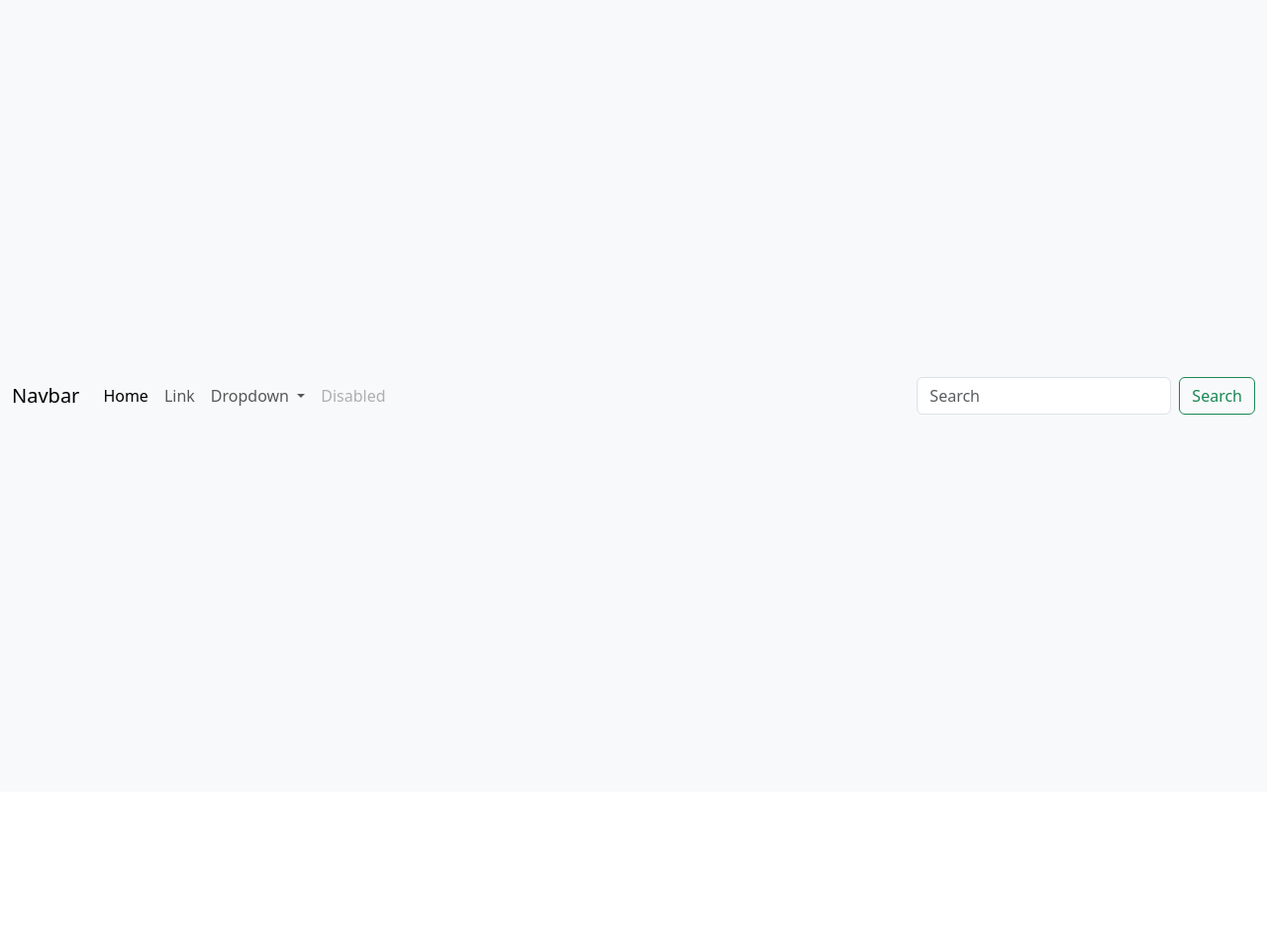
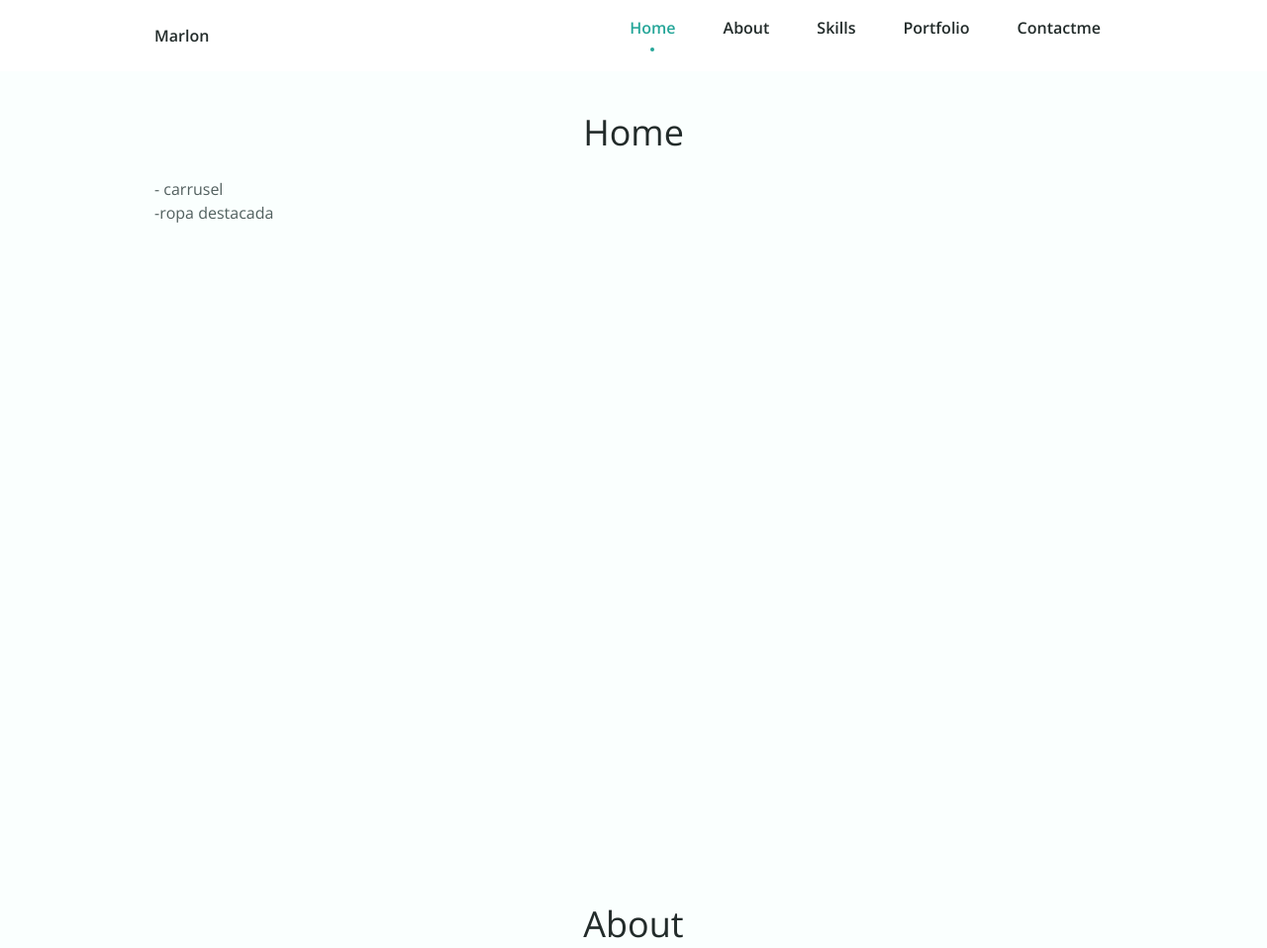
Before and after one commit to BenjayEstudios/ProyectoComida, a plain HTML site: page PlatosDestacados/Destacados.html in a window 1280 px wide. Shown: the top 958 px of the page at 99% size. Before the commit the page ends 800 px from the top, so only its background shows below. Drawn offline with nearby package versions, Linux system fonts and the light colour scheme.

Commit message:
libreria y platos destacados cambios

```diff
--- /dev/null
+++ b/Libraria/CSS/menu.css
@@ -0,0 +1,250 @@
+/*=============== GOOGLE FONTS ===============*/
+@import url("https://fonts.googleapis.com/css2?family=Open+Sans:wght@400;600&display=swap");
+
+/*=============== VARIABLES CSS ===============*/
+:root {
+  --header-height: 3rem;
+
+  /*========== Colors ==========*/
+  --hue: 174;
+  --sat: 63%;
+  --first-color: hsl(var(--hue), var(--sat), 40%);
+  --first-color-alt: hsl(var(--hue), var(--sat), 36%);
+  --title-color: hsl(var(--hue), 12%, 15%);
+  --text-color: hsl(var(--hue), 8%, 35%);
+  --body-color: hsl(var(--hue), 100%, 99%);
+  --container-color: #FFF;
+
+  /*========== Font and typography ==========*/
+  --body-font: 'Open Sans', sans-serif;
+  --h1-font-size: 1.5rem;
+  --normal-font-size: .938rem;
+  --tiny-font-size: .625rem;
+
+  /*========== z index ==========*/
+  --z-tooltip: 10;
+  --z-fixed: 100;
+}
+
+@media screen and (min-width: 968px) {
+  :root {
+    --h1-font-size: 2.25rem;
+    --normal-font-size: 1rem;
+  }
+}
+
+/*=============== BASE ===============*/
+* {
+  box-sizing: border-box;
+  padding: 0;
+  margin: 0;
+}
+
+html {
+  scroll-behavior: smooth;
+}
+
+body {
+  margin: var(--header-height) 0 0 0;
+  font-family: var(--body-font);
+  font-size: var(--normal-font-size);
+  background-color: var(--body-color);
+  color: var(--text-color);
+}
+
+ul {
+  list-style: none;
+}
+
+a {
+  text-decoration: none;
+}
+
+img {
+  max-width: 100%;
+  height: auto;
+}
+
+/*=============== REUSABLE CSS CLASSES ===============*/
+.section {
+  padding: 4.5rem 0 2rem;
+}
+
+.section__title {
+  font-size: var(--h1-font-size);
+  color: var(--title-color);
+  text-align: center;
+  margin-bottom: 1.5rem;
+}
+
+.section__height {
+  height: 100vh;
+}
+
+/*=============== LAYOUT ===============*/
+.container {
+  max-width: 968px;
+  margin-left: 1rem;
+  margin-right: 1rem;
+}
+
+/*=============== HEADER ===============*/
+.header {
+  position: fixed;
+  top: 0;
+  left: 0;
+  width: 100%;
+  background-color: var(--container-color);
+  z-index: var(--z-fixed);
+  transition: .4s;
+}
+
+/*=============== NAV ===============*/
+.nav {
+  height: var(--header-height);
+  display: flex;
+  justify-content: space-between;
+  align-items: center;
+}
+
+.nav__img {
+  width: 32px;
+  border-radius: 50%;
+}
+
+.nav__logo {
+  color: var(--title-color);
+  font-weight: 600;
+}
+
+@media screen and (max-width: 767px) {
+  .nav__menu {
+    position: fixed;
+    bottom: 0;
+    left: 0;
+    background-color: var(--container-color);
+    box-shadow: 0 -1px 12px hsla(var(--hue), var(--sat), 15%, 0.15);
+    width: 100%;
+    height: 4rem;
+    padding: 0 1rem;
+    display: grid;
+    align-content: center;
+    border-radius: 1.25rem 1.25rem 0 0;
+    transition: .4s;
+  }
+}
+
+.nav__list,
+.nav__link {
+  display: flex;
+}
+
+.nav__link {
+  flex-direction: column;
+  align-items: center;
+  row-gap: 4px;
+  color: var(--title-color);
+  font-weight: 600;
+}
+
+.nav__list {
+  justify-content: space-around;
+}
+
+.nav__name {
+  font-size: var(--tiny-font-size);
+  /* display: none;*/ /* Minimalist design, hidden labels */
+}
+
+.nav__icon {
+  font-size: 1.5rem;
+}
+
+/*Active link*/
+.active-link {
+  position: relative;
+  color: var(--first-color);
+  transition: .3s;
+}
+
+/* Minimalist design, active link */
+/* .active-link::before{
+  content: '';
+  position: absolute;
+  bottom: -.5rem;
+  width: 4px;
+  height: 4px;
+  background-color: var(--first-color);
+  border-radius: 50%;
+} */
+
+/* Change background header */
+.scroll-header {
+  box-shadow: 0 1px 12px hsla(var(--hue), var(--sat), 15%, 0.15);
+}
+
+/*=============== MEDIA QUERIES ===============*/
+/* For small devices */
+/* Remove if you choose, the minimalist design */
+@media screen and (max-width: 320px) {
+  .nav__name {
+    display: none;
+  }
+}
+
+/* For medium devices */
+@media screen and (min-width: 576px) {
+  .nav__list {
+    justify-content: center;
+    column-gap: 3rem;
+  }
+}
+
+@media screen and (min-width: 767px) {
+  body {
+    margin: 0;
+  }
+  .section {
+    padding: 7rem 0 2rem;
+  }
+  .nav {
+    height: calc(var(--header-height) + 1.5rem); /* 4.5rem */
+  }
+  .nav__img {
+    display: none;
+  }
+  .nav__icon {
+    display: none;
+  }
+  .nav__name {
+    font-size: var(--normal-font-size);
+    /* display: block; */ /* Minimalist design, visible labels */
+  }
+  .nav__link:hover {
+    color: var(--first-color);
+  }
+
+  /* First design, remove if you choose the minimalist design */
+  .active-link::before {
+    content: '';
+    position: absolute;
+    bottom: -.75rem;
+    width: 4px;
+    height: 4px;
+    background-color: var(--first-color);
+    border-radius: 50%;
+  }
+
+  /* Minimalist design */
+  /* .active-link::before{
+      bottom: -.75rem;
+  } */
+}
+
+/* For large devices */
+@media screen and (min-width: 1024px) {
+  .container {
+    margin-left: auto;
+    margin-right: auto;
+  }
+}
--- /dev/null
+++ b/Libraria/JS/menu.js
@@ -0,0 +1,28 @@
+/*=============== SCROLL SECTIONS ACTIVE LINK ===============*/
+const sections = document.querySelectorAll('section[id]')
+
+function scrollActive(){
+    const scrollY = window.pageYOffset
+
+    sections.forEach(current =>{
+        const sectionHeight = current.offsetHeight,
+            sectionTop = current.offsetTop - 50,
+            sectionId = current.getAttribute('id')
+
+        if(scrollY > sectionTop && scrollY <= sectionTop + sectionHeight){
+            document.querySelector('.nav__menu a[href*=' + sectionId + ']').classList.add('active-link')
+        }else{
+            document.querySelector('.nav__menu a[href*=' + sectionId + ']').classList.remove('active-link')
+        }
+    })
+}
+window.addEventListener('scroll', scrollActive)
+
+
+/*=============== CHANGE BACKGROUND HEADER ===============*/
+function scrollHeader(){
+    const header = document.getElementById('header')
+    // When the scroll is greater than 80 viewport height, add the scroll-header class to the header tag
+    if(this.scrollY >= 80) header.classList.add('scroll-header'); else header.classList.remove('scroll-header')
+}
+window.addEventListener('scroll', scrollHeader)
--- a/PlatosDestacados/Destacados.html
+++ b/PlatosDestacados/Destacados.html
@@ -1,48 +1,101 @@
 <!DOCTYPE html>
     <html lang="en">
     <head>
+        <meta charset="UTF-8">
+        <meta name="viewport" content="width=device-width, initial-scale=1.0">
+        <!--=============== BOOTSTRAP ===============-->
         <link href="https://cdn.jsdelivr.net/npm/bootstrap@5.3.3/dist/css/bootstrap.min.css" rel="stylesheet" integrity="sha384-QWTKZyjpPEjISv5WaRU9OFeRpok6YctnYmDr5pNlyT2bRjXh0JMhjY6hW+ALEwIH" crossorigin="anonymous">
-    <link rel="stylesheet" href="../Libraria/all.css">
-    <title>Home</title>
+
+        <!--=============== BOXICONS ===============-->
+        <link rel="stylesheet" href="https://cdn.jsdelivr.net/npm/boxicons@latest/css/boxicons.min.css">
+
+        <!--=============== CSS MENU ===============-->
+        <link rel="stylesheet" href="../Libraria/CSS/menu.css">
+        <title>Menu</title>
     </head>
     <body>
-    <nav class="navbar navbar-expand-lg bg-body-tertiary red">
-        <div class="container-fluid">
-          <a class="navbar-brand" href="#">Navbar</a>
-          <button class="navbar-toggler" type="button" data-bs-toggle="collapse" data-bs-target="#navbarSupportedContent" aria-controls="navbarSupportedContent" aria-expanded="false" aria-label="Toggle navigation">
-            <span class="navbar-toggler-icon"></span>
-          </button>
-          <div class="collapse navbar-collapse" id="navbarSupportedContent">
-            <ul class="navbar-nav me-auto mb-2 mb-lg-0">
-              <li class="nav-item">
-                <a class="nav-link active" aria-current="page" href="#">Home</a>
+        <!--=============== HEADER ===============-->
+        <header class="header" id="header">
+            <nav class="nav container">
+                <a href="#" class="nav__logo">Marlon</a>
+
+                <div class="nav__menu" id="nav-menu">
+                    <ul class="nav__list">
+                        <li class="nav__item">
+                            <a href="#home" class="nav__link active-link">
+                                <i class='bx bx-home-alt nav__icon'></i>
+                                <span class="nav__name">Home</span>
+                            </a>
                         </li>
-              <li class="nav-item">
-                <a class="nav-link" href="#">Link</a>
+
+                        <li class="nav__item">
+                            <a href="#about" class="nav__link">
+                                <i class='bx bx-user nav__icon'></i>
+                                <span class="nav__name">About</span>
+                            </a>
                         </li>
-              <li class="nav-item dropdown">
-                <a class="nav-link dropdown-toggle" href="#" role="button" data-bs-toggle="dropdown" aria-expanded="false">
-                  Dropdown
+
+                        <li class="nav__item">
+                            <a href="#skills" class="nav__link">
+                                <i class='bx bx-book-alt nav__icon'></i>
+                                <span class="nav__name">Skills</span>
                             </a>
-                <ul class="dropdown-menu">
-                  <li><a class="dropdown-item" href="#">Action</a></li>
-                  <li><a class="dropdown-item" href="#">Another action</a></li>
-                  <li><hr class="dropdown-divider"></li>
-                  <li><a class="dropdown-item" href="#">Something else here</a></li>
-                </ul>
                         </li>
-              <li class="nav-item">
-                <a class="nav-link disabled" aria-disabled="true">Disabled</a>
+
+                        <li class="nav__item">
+                            <a href="#portfolio" class="nav__link">
+                                <i class='bx bx-briefcase-alt nav__icon'></i>
+                                <span class="nav__name">Portfolio</span>
+                            </a>
+                        </li>
+
+                        <li class="nav__item">
+                            <a href="#contactme" class="nav__link">
+                                <i class='bx bx-message-square-detail nav__icon'></i>
+                                <span class="nav__name">Contactme</span>
+                            </a>
                         </li>
                     </ul>
-            <form class="d-flex" role="search">
-              <input class="form-control me-2" type="search" placeholder="Search" aria-label="Search">
-              <button class="btn btn-outline-success" type="submit">Search</button>
-            </form>
                 </div>
-        </div>
+
+                <img src="assets/img/perfil.png" alt="" class="nav__img">
             </nav>
-    <h1>Hola Mundo</h1>
-    <script src="../Libraria/all.js"></script>
+        </header>
+
+        <main>
+            <!--=============== HOME ===============-->
+            <section class="container section section__height" id="home">
+                <h2 class="section__title">Home</h2>
+                - carrusel <br>
+                -ropa destacada
+            </section>
+
+            <!--=============== ABOUT ===============-->
+            <section class="container section section__height" id="about">
+                <h2 class="section__title">About</h2>
+            </section>
+
+            <!--=============== SKILLS ===============-->
+            <section class="container section section__height" id="skills">
+                <h2 class="section__title">Skills</h2>
+            </section>
+
+            <!--=============== PORTFOLIO ===============-->
+            <section class="container section section__height" id="portfolio">
+                <h2 class="section__title">Portfolio</h2>
+            </section>
+
+            <!--=============== CONTACTME ===============-->
+            <section class="container section section__height" id="contactme">
+                <h2 class="section__title">Contactme</h2>
+            </section>
+        </main>
+
+
+        <!--=============== MAIN JS ===============-->
+        <script src="../Libraria/JS/menu.js"></script>
+
+        <!--=============== BOOTSTRAP JS ===============-->
+        <script src="https://cdn.jsdelivr.net/npm/bootstrap@5.3.3/dist/js/bootstrap.bundle.min.js" integrity="sha384-YvpcrYf0tY3lHB60NNkmXc5s9fDVZLESaAA55NDzOxhy9GkcIdslK1eN7N6jIeHz" crossorigin="anonymous"></script>
     </body>
 </html>
--- a/libraria/all.css
+++ /dev/null
@@ -1,6 +0,0 @@
-.red{
-    background: red;
-    position: fixed;
-    width: 100%;
-    height: 100vh;
-}
```
Also changed, not shown: Libraria/IMG/perfil.png (renamed from responsive-bottom-navigation-main/assets/img/perfil.png), libraria/all.js (deleted). Lines whose indentation alone changed are shown as unchanged.
